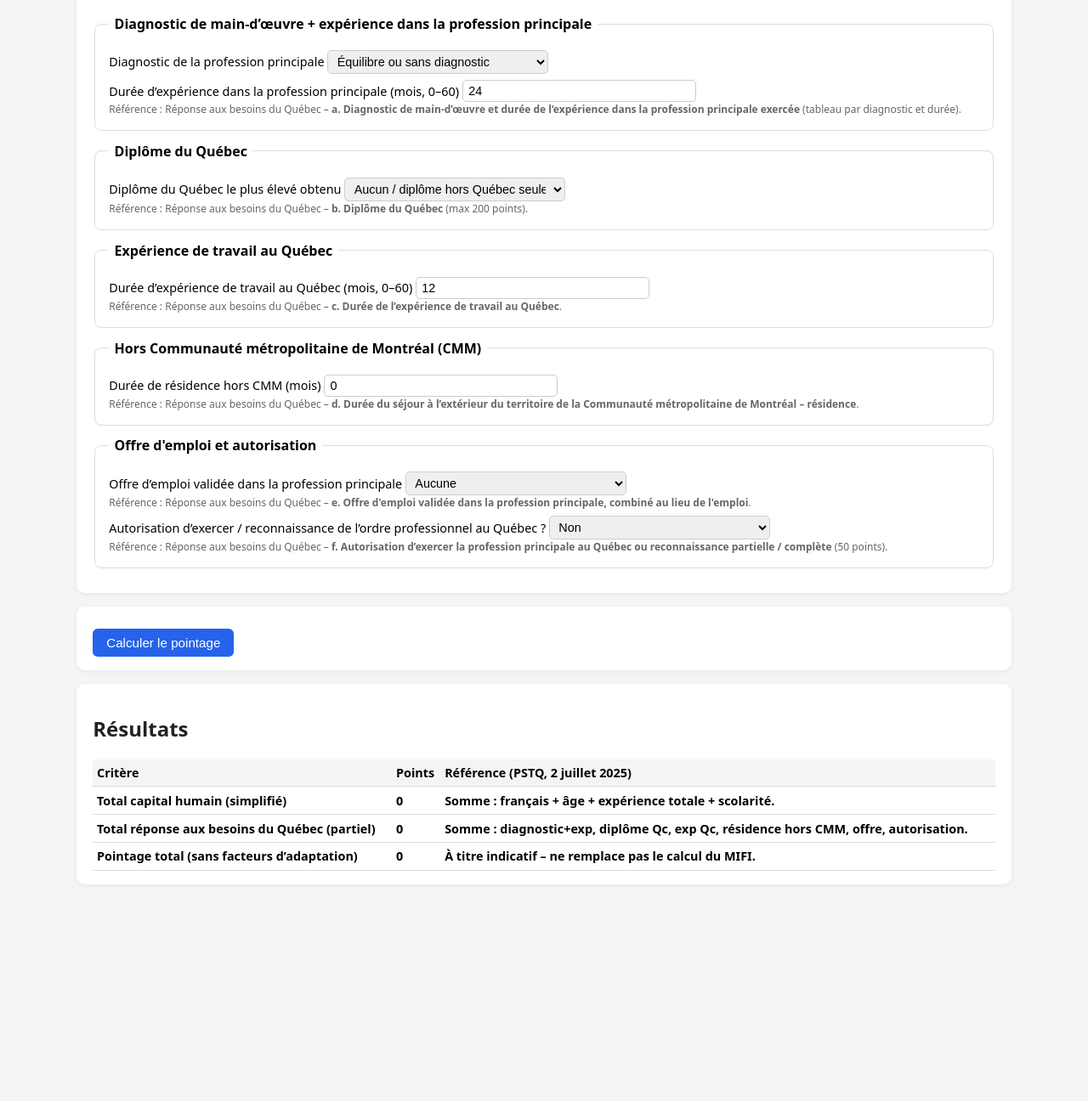
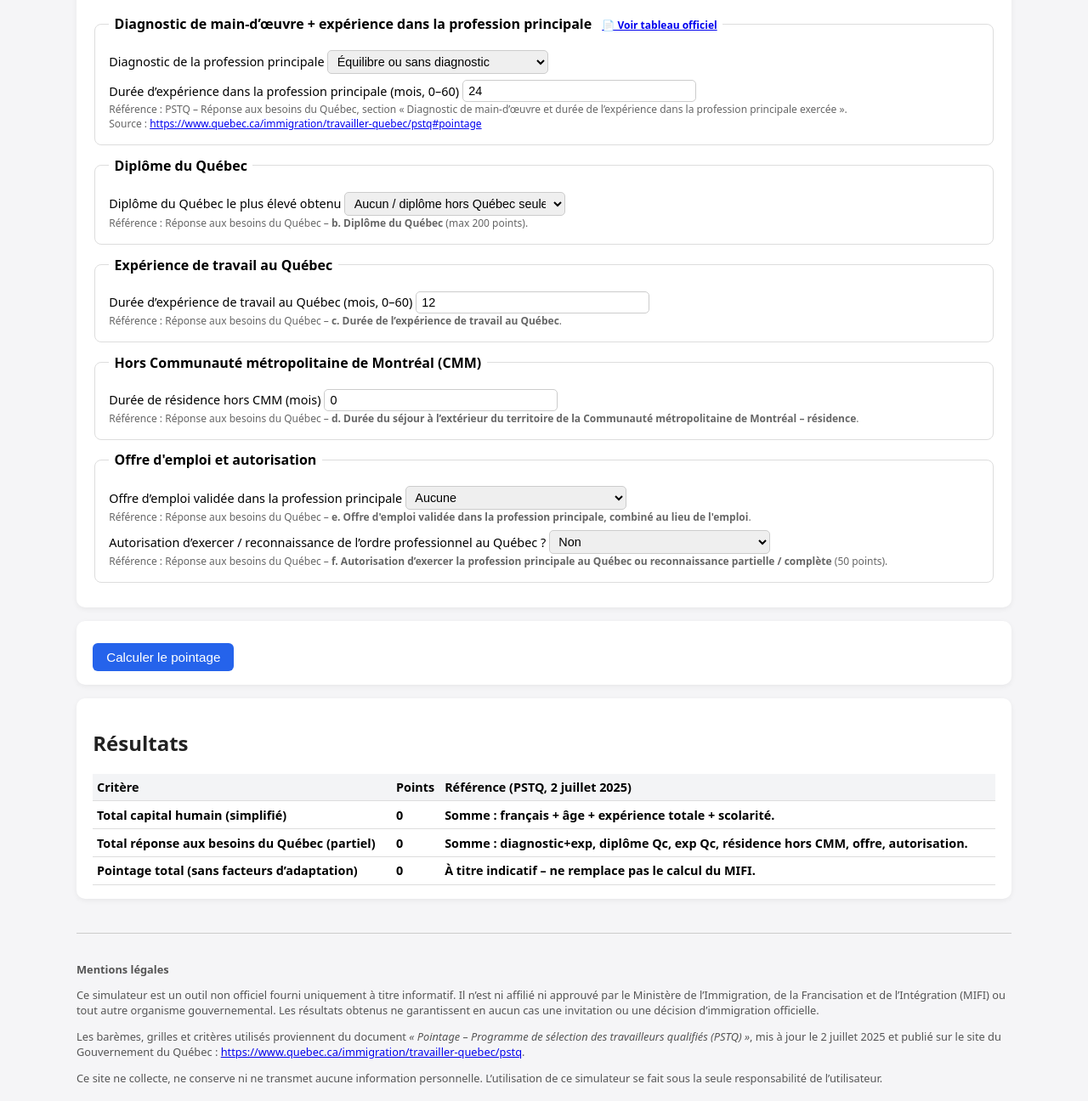
Before and after one commit to asikouky/Simulator, a plain HTML site: page index.html in a window 1280 px wide. Shown: the part 1264-2560 px from the top of the page at 85% size. Before the commit the page ends 2345 px from the top, so only its background shows below. Drawn offline with Linux system fonts and the light colour scheme.

Commit message:
ajout mentions legales

```diff
--- a/index.html
+++ b/index.html
@@ -218,7 +218,15 @@
         <h2>4. Réponse aux besoins du Québec (partie)</h2>
 
         <fieldset>
-            <legend>Diagnostic de main-d’œuvre + expérience dans la profession principale</legend>
+    <legend>
+        Diagnostic de main-d’œuvre + expérience dans la profession principale
+        <a href="https://www.quebec.ca/immigration/travailler-quebec/pstq#pointage"
+           target="_blank"
+           style="font-size:0.75rem; margin-left:8px;">
+            📄 Voir tableau officiel
+        </a>
+    </legend>
+
     <label>
         Diagnostic de la profession principale
         <select id="diag_code">
@@ -232,9 +240,18 @@
         Durée d’expérience dans la profession principale (mois, 0–60)
         <input id="exp_prof" type="number" min="0" max="60" value="24">
     </label>
-            <small>Référence : Réponse aux besoins du Québec – <strong>a. Diagnostic de main-d’œuvre et durée
-                de l’expérience dans la profession principale exercée</strong> (tableau par diagnostic et durée).</small>
+
+    <small>
+        Référence : PSTQ – Réponse aux besoins du Québec, section « Diagnostic de main-d’œuvre
+        et durée de l’expérience dans la profession principale exercée ».
+        <br>
+        Source :
+        <a href="https://www.quebec.ca/immigration/travailler-quebec/pstq#pointage" target="_blank">
+            https://www.quebec.ca/immigration/travailler-quebec/pstq#pointage
+        </a>
+    </small>
 </fieldset>
+
 
         <fieldset>
             <legend>Diplôme du Québec</legend>
@@ -633,4 +650,27 @@
         });
     </script>
 </body>
+
+<footer style="margin-top: 40px; padding-top: 20px; border-top: 1px solid #ccc; font-size: 0.8rem; color: #555;">
+    <p><strong>Mentions légales</strong></p>
+    <p>
+        Ce simulateur est un outil non officiel fourni uniquement à titre informatif.
+        Il n’est ni affilié ni approuvé par le Ministère de l’Immigration, de la
+        Francisation et de l’Intégration (MIFI) ou tout autre organisme gouvernemental.
+        Les résultats obtenus ne garantissent en aucun cas une invitation ou une décision
+        d’immigration officielle.
+    </p>
+    <p>
+        Les barèmes, grilles et critères utilisés proviennent du document
+        <em>« Pointage – Programme de sélection des travailleurs qualifiés (PSTQ) »</em>,
+        mis à jour le 2 juillet 2025 et publié sur le site du Gouvernement du Québec :
+        <a href="https://www.quebec.ca/immigration/travailler-quebec/pstq"
+           target="_blank">https://www.quebec.ca/immigration/travailler-quebec/pstq</a>.
+    </p>
+    <p>
+        Ce site ne collecte, ne conserve ni ne transmet aucune information personnelle.
+        L’utilisation de ce simulateur se fait sous la seule responsabilité de l’utilisateur.
+    </p>
+</footer>
+
 </html>
```
Lines whose indentation alone changed are shown as unchanged.
